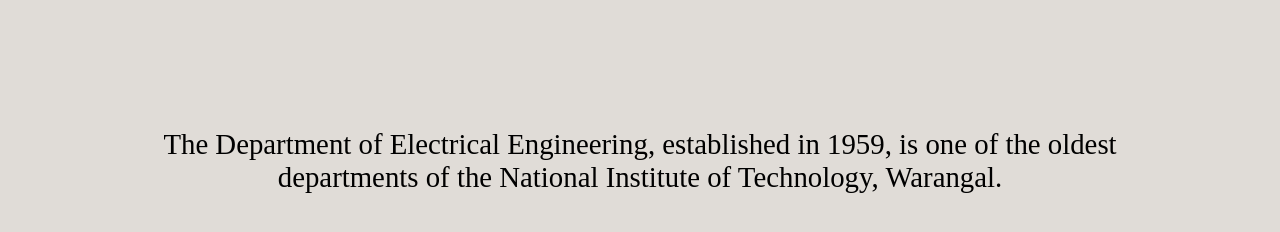
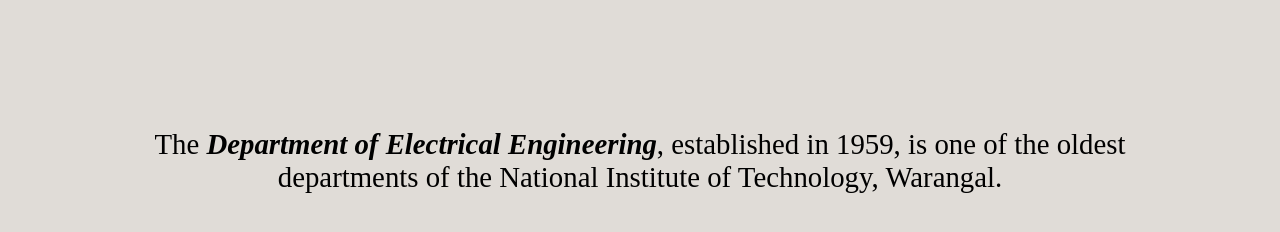
Before and after one commit to Abhinay-c/myInstitute, a plain HTML site: page index.html in a window 1280 px wide. Shown: the part 4353-4585 px from the top of the page. Drawn offline with Linux system fonts and the light colour scheme.

Commit message:
Update index.html

```diff
--- a/index.html
+++ b/index.html
@@ -30,7 +30,7 @@
         <h2>Electrical Department</h2>
     </div>
     <div class="text">
-        <P>The Department of Electrical Engineering, established in 1959, is one of the oldest departments of the National Institute of Technology, Warangal.</P>
+        <P>The <b><i>Department of Electrical Engineering</i></b>, established in 1959, is one of the oldest departments of the National Institute of Technology, Warangal.</P>
     </div>
 </body>
 </html>
```
